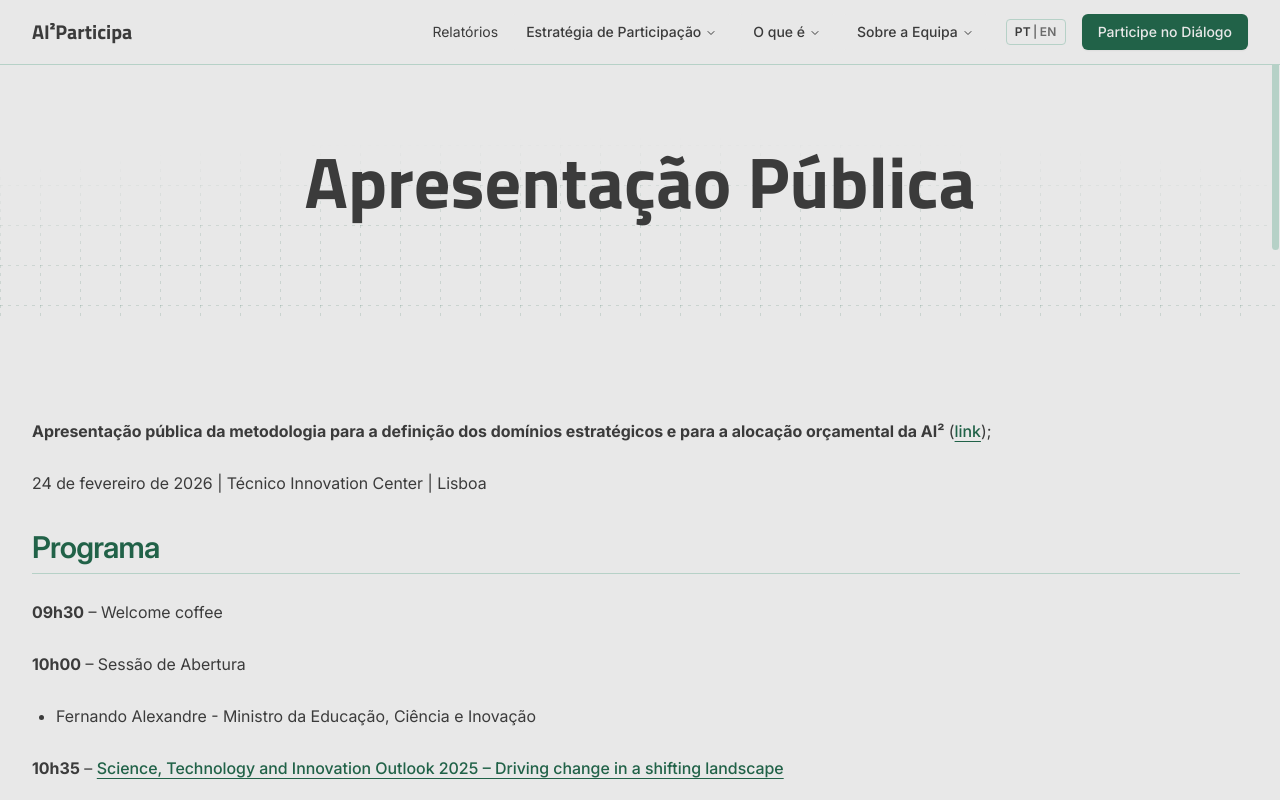
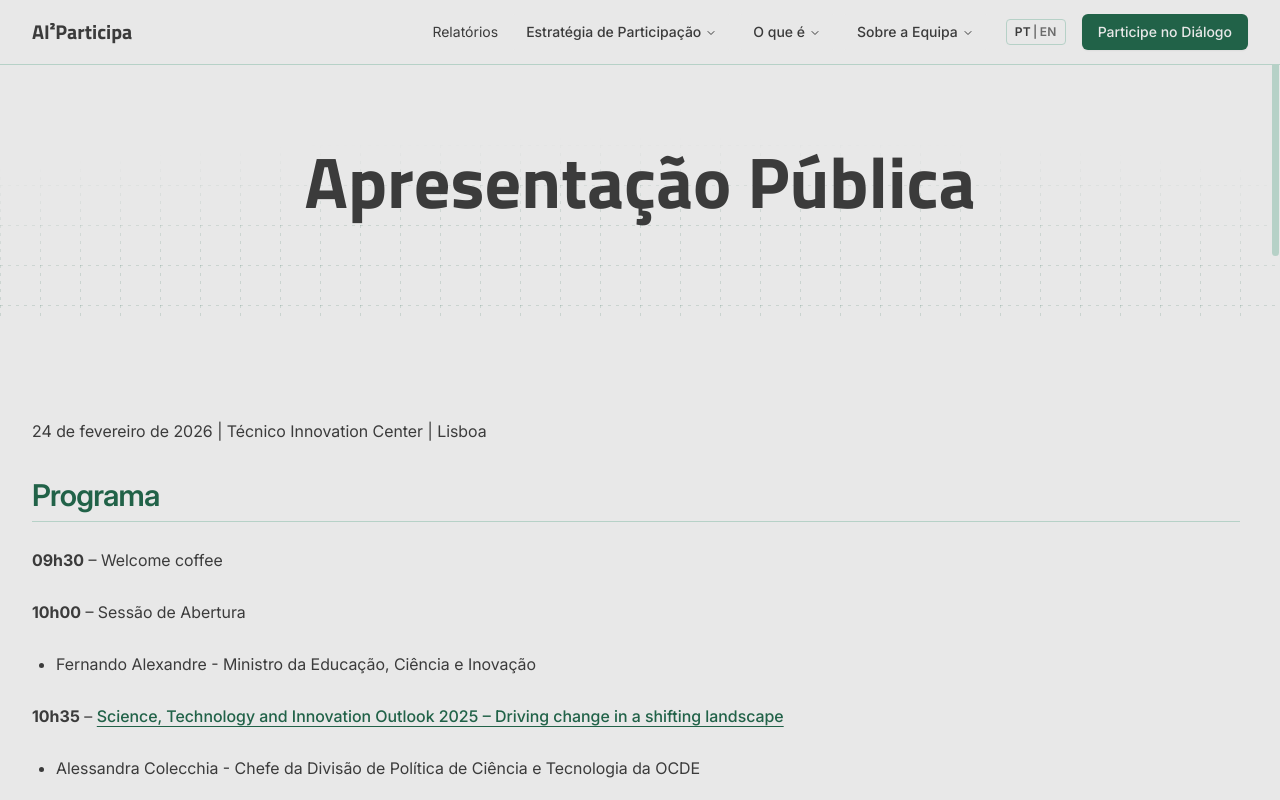
Before and after one commit to Interactive-Technologies-Institute/ai2-participa, a SvelteKit app: page /apresentacao in a window 1280 px wide. Built offline with nearby package versions, Linux system fonts and the light colour scheme.

Commit message:
minor update

```diff
--- a/src/routes/(estrategia-de-participacao)/apresentacao/+page.svelte
+++ b/src/routes/(estrategia-de-participacao)/apresentacao/+page.svelte
@@ -6,15 +6,6 @@
 <PageHeader title={t('page.publicPresentation.title')} />
 <div class="container my-12 md:my-24">
 	<div class="typography">
-		<p>
-			<strong>Apresentação pública da metodologia para a definição dos domínios estratégicos e para a
-				alocação orçamental da AI²</strong>
-			 (<a
-						href="/docs/Apresentacao_ENG.pdf"
-						target="_blank"
-						rel="noreferrer"
-						>link</a>);
-		</p>
 		<p>24 de fevereiro de 2026 | Técnico Innovation Center | Lisboa</p>
 
 		<h2>Programa</h2>
--- a/src/routes/(o-que-e)/metodologia-avaliacao-estrategica-ai2/+page.svelte
+++ b/src/routes/(o-que-e)/metodologia-avaliacao-estrategica-ai2/+page.svelte
@@ -88,7 +88,7 @@
 						target="_blank"
 						rel="noreferrer"
 						>link</a
-					>);
+					>)
 			</p>
 		{:else}
 			<p>
@@ -171,7 +171,7 @@
 						target="_blank"
 						rel="noreferrer"
 						>link</a
-					>);
+					>)
 			</p>
 		{/if}
 	</div>
```
